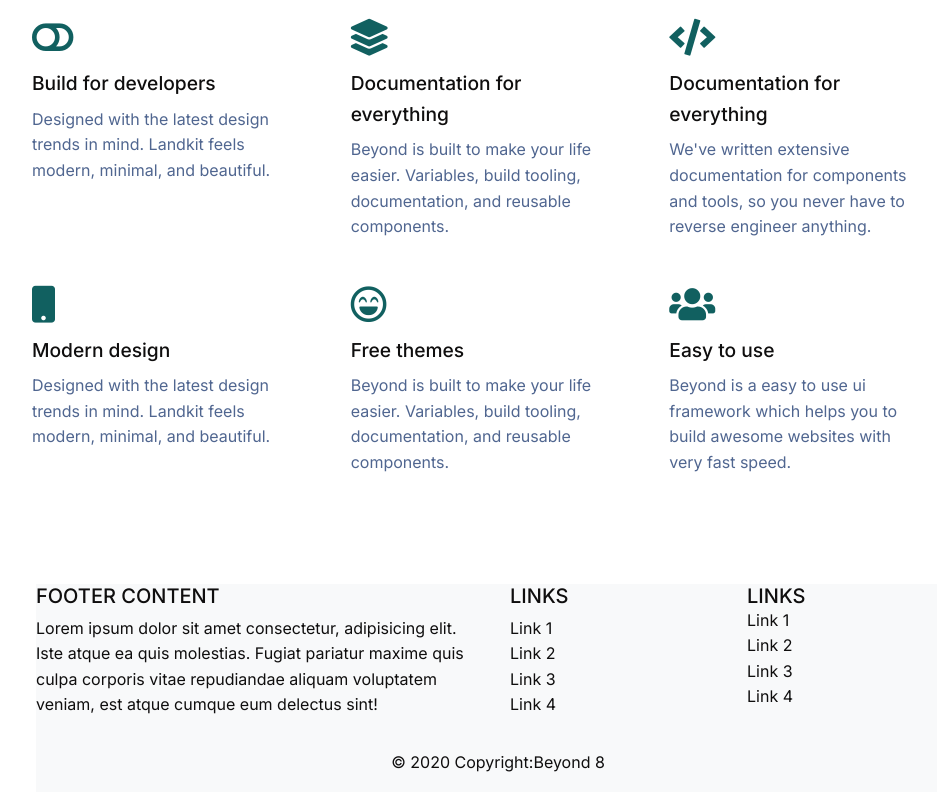
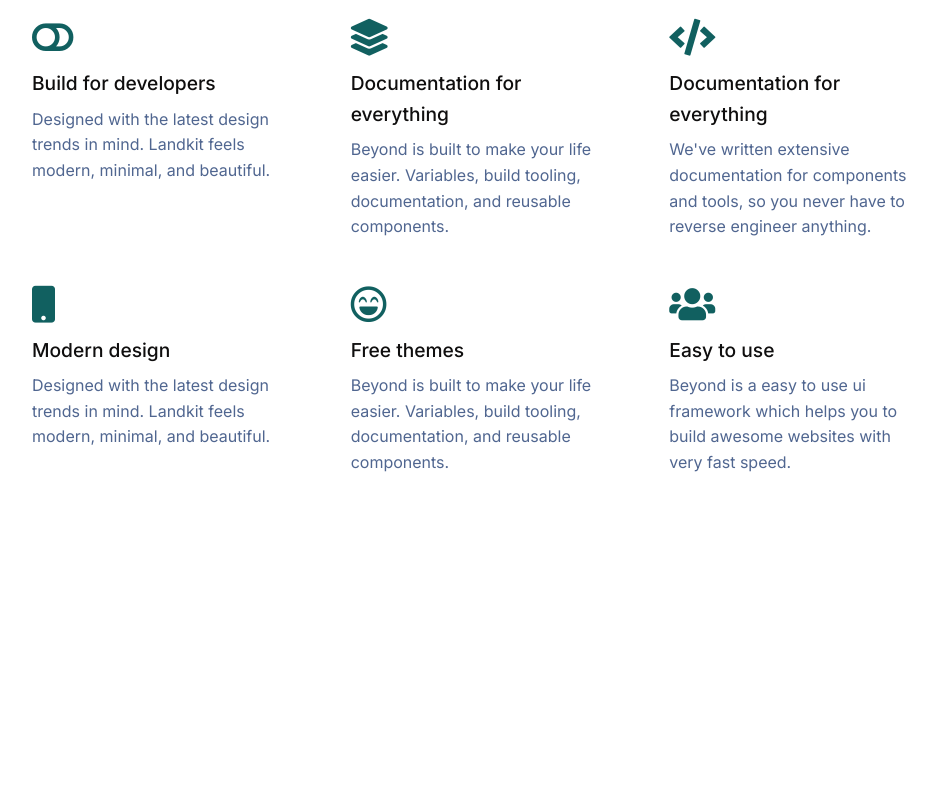
Before and after one commit to Ram-Moudgill/beyond8, a React (Create React App) app: page / in a window 1280 px wide. Shown: the part 599-1399 px from the top of the page, without its empty margins (142-1079 px from the left). After the commit the page ends 1127 px from the top, so only its background shows below. Built offline with nearby package versions, Linux system fonts and the light colour scheme.

Commit message:
common changes

```diff
--- a/src/App.js
+++ b/src/App.js
@@ -2,7 +2,6 @@
 import Navbar from './components/Navbar'
 import Main from './components/Main'
 import { BrowserRouter, Route, Switch } from 'react-router-dom'
-import Footer from './components/Footer'
 const App = () => {
   return (
     <BrowserRouter>
@@ -13,7 +12,6 @@
             <Route exact path='/' component={Main} />
           </Switch>
         </main>
-        <Footer></Footer>
       </div>
     </BrowserRouter>
   )
--- a/src/components/Footer.js
+++ /dev/null
@@ -1,88 +0,0 @@
-import React from 'react'
-
-const Footer = () => {
-  return (
-    <div className='row m-0 mt-5 p-2'>
-      <div className='col-md-10 col-lg-9  mx-auto'>
-        <footer className='bg-light text-black  text-lg-start'>
-          <div className='container p-0'>
-            <div className='row p-0'>
-              <div className='col-lg-6 col-md-12 mb-4 mb-md-0'>
-                <h5 className='text-uppercase'>Footer Content</h5>
-
-                <p className='card__text'>
-                  Lorem ipsum dolor sit amet consectetur, adipisicing elit. Iste
-                  atque ea quis molestias. Fugiat pariatur maxime quis culpa
-                  corporis vitae repudiandae aliquam voluptatem veniam, est
-                  atque cumque eum delectus sint!
-                </p>
-              </div>
-
-              <div className='col-lg-3 col-md-6 mb-4 mb-md-0'>
-                <h5 className='text-uppercase'>Links</h5>
-
-                <ul className='list-unstyled mb-0'>
-                  <li>
-                    <a href='#!' className='text-black'>
-                      Link 1
-                    </a>
-                  </li>
-                  <li>
-                    <a href='#!' className='text-black'>
-                      Link 2
-                    </a>
-                  </li>
-                  <li>
-                    <a href='#!' className='text-black'>
-                      Link 3
-                    </a>
-                  </li>
-                  <li>
-                    <a href='#!' className='text-black'>
-                      Link 4
-                    </a>
-                  </li>
-                </ul>
-              </div>
-
-              <div className='col-lg-3 col-md-6 mb-4 mb-md-0'>
-                <h5 className='text-uppercase mb-0'>Links</h5>
-
-                <ul className='list-unstyled'>
-                  <li>
-                    <a href='#!' className='text-black'>
-                      Link 1
-                    </a>
-                  </li>
-                  <li>
-                    <a href='#!' className='text-black'>
-                      Link 2
-                    </a>
-                  </li>
-                  <li>
-                    <a href='#!' className='text-black'>
-                      Link 3
-                    </a>
-                  </li>
-                  <li>
-                    <a href='#!' className='text-black'>
-                      Link 4
-                    </a>
-                  </li>
-                </ul>
-              </div>
-            </div>
-          </div>
-          <div className='text-center p-3'>
-            © 2020 Copyright:
-            <a className='text-black' href='#'>
-              Beyond 8
-            </a>
-          </div>
-        </footer>
-      </div>
-    </div>
-  )
-}
-
-export default Footer
--- a/src/index.css
+++ b/src/index.css
@@ -101,6 +101,3 @@
     text-align: center;
   }
 }
-a {
-  text-decoration: none;
-}
```
